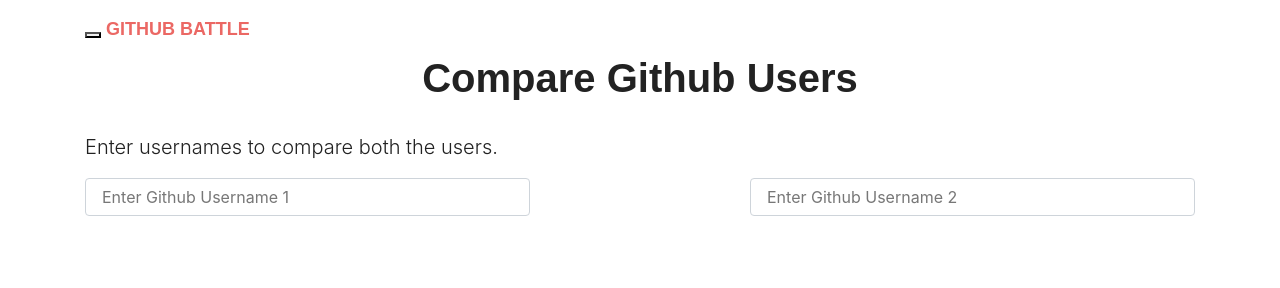
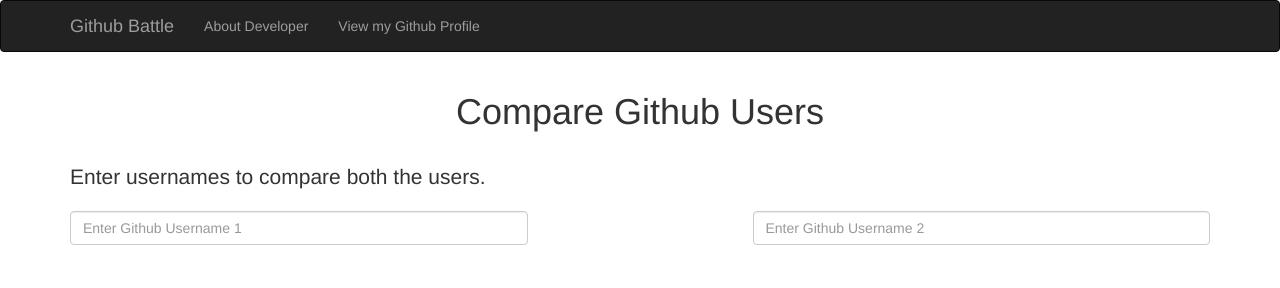
Before and after one commit to rbhatia46/GithubBattle, a plain HTML site: page index.html in a window 1280 px wide. Drawn offline with nearby package versions, Linux system fonts and the light colour scheme; a web font is replaced by a local one.

Commit message:
Paper theme update

```diff
--- a/index.html
+++ b/index.html
@@ -7,7 +7,7 @@
     <title>Github Battle</title>
 
     <!-- Bootstrap core CSS -->
-    <link href="https://bootswatch.com/4/journal/bootstrap.min.css" rel="stylesheet">
+    <link href="https://bootswatch.com/3/paper/bootstrap.min.css" rel="stylesheet">
     <link rel="stylesheet" href="css/styles.css">
   </head>
 
```
